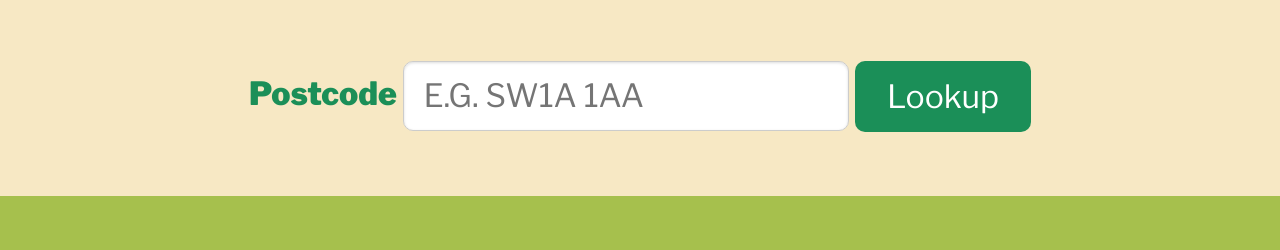
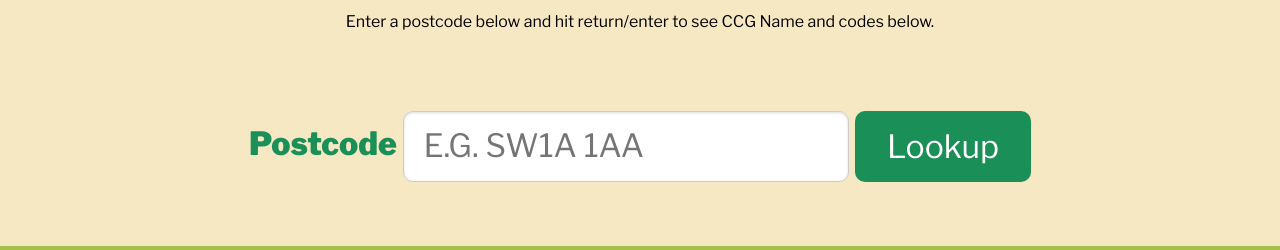
Before and after one commit to stephenkeable/ccg-lookup, a plain HTML site: page index.html in a window 1280 px wide. Shown: the part 205-455 px from the top of the page. Drawn offline with nearby package versions, Linux system fonts and the light colour scheme.

Commit message:
add explain text

```diff
--- a/index.html
+++ b/index.html
@@ -35,6 +35,7 @@
 
         <div class="pure-g">
             <div class="pure-u-1">
+                <p class="explain">Enter a postcode below and hit return/enter to see CCG Name and codes below.</p>
                 <form class="pure-form">
                     <fieldset>
 
```
